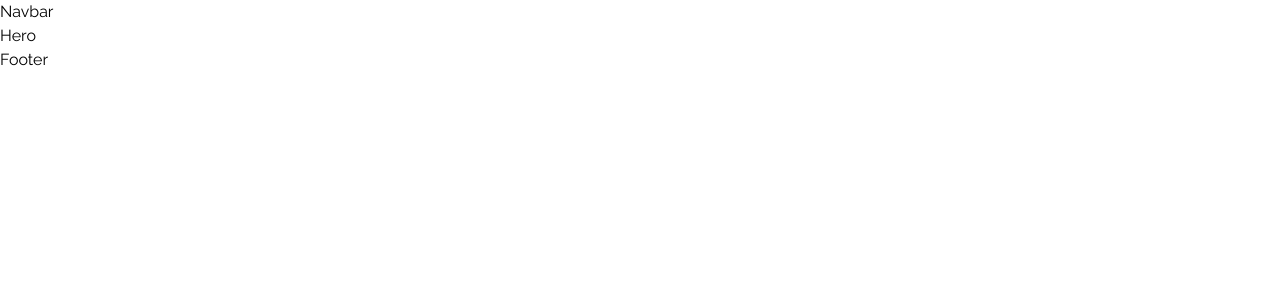
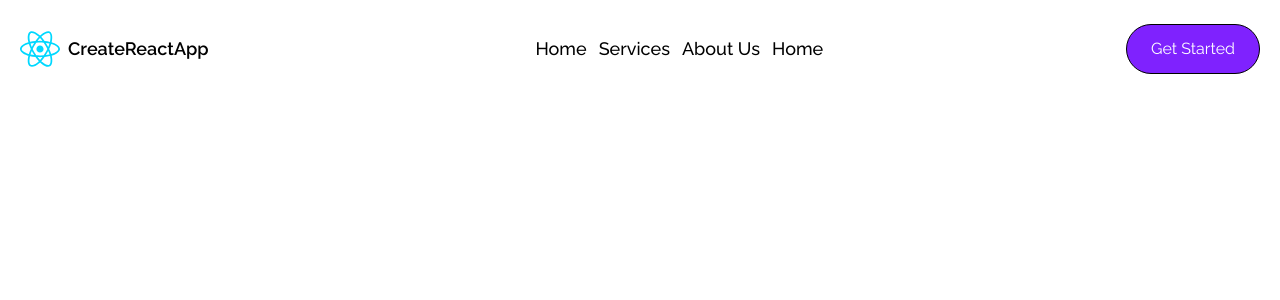
Before and after one commit to shuntaro731/new-react-landing, a React (Vite) app: page / in a window 1280 px wide. Shown: the top 300 px of the page. Built offline with nearby package versions, Linux system fonts and the light colour scheme.

Commit message:
feat: NavBar

```diff
--- a/src/components/elements/Footer.tsx
+++ b/src/components/elements/Footer.tsx
@@ -1,5 +1,5 @@
 const Footer = () => {
-  return <div>Footer</div>;
+  return <div></div>;
 };
 
 export default Footer;
--- a/src/components/elements/Navbar.tsx
+++ b/src/components/elements/Navbar.tsx
@@ -1,7 +1,55 @@
-const navItems = [];
+import Container from "../shared/Container";
+import logo from "../../assets/react.svg";
+import NavItem from "../shared/NavItem";
+import BtnLink from "../shared/BtnLink";
+
+const navItems = [
+  { href: "#", text: "Home" },
+  { href: "#service", text: "Services" },
+  { href: "#about-us", text: "About Us" },
+  { href: "#contact", text: "Home" },
+];
 
 const Navbar = () => {
-  return <div>Navbar</div>;
+  return (
+    <header className="absolute inset-x-0 top-0 z-50 py-6">
+      <Container>
+        <nav className="w-full flex justify-between gap-6 relative">
+          <div className="min-w-max inline-flex relative">
+            <a href="/" className="relative flex items-center gap-2">
+              <img src={logo} alt="logo" className="w-10 h-10" />
+              <div className="inline-flex text-lg font-semibold items-center">
+                CreateReactApp
+              </div>
+            </a>
+          </div>
+
+          <div
+            className="flex flex-col lg:flex-row w-full lg:justify-between
+            lg:items-center absolute top-full left-0 lg:static lg:top-0 bg-body
+            border-x border-x-box-border lg:border-x-0 lg:h-auto h-0 overflow-hidden"
+          >
+            <ul
+              className="border-t border-box-border lg:border-t-0 px-6 lg:px-0
+              lg:pt-0 flex flex-col lg:flex-row gap-y-4 gap-x-3 text-lg
+              w-full lg:justify-center lg:items-center"
+            >
+              {navItems.map((item, key) => (
+                <NavItem key={key} href={item.href} text={item.text} />
+              ))}
+            </ul>
+
+            <div
+              className="lg:min-w-max flex items-center sm:w-max w-full pb-6
+              lg:pb-0 border-b border-box-border lg:border-0 px-6 lg:px-0"
+            >
+              <BtnLink href={"#cta"} text={"Get Started"} />
+            </div>
+          </div>
+        </nav>
+      </Container>
+    </header>
+  );
 };
 
 export default Navbar;
--- a/src/components/sections/Hero.tsx
+++ b/src/components/sections/Hero.tsx
@@ -1,5 +1,5 @@
 const Hero = () => {
-  return <section>Hero</section>;
+  return <section></section>;
 };
 
 export default Hero;
--- /dev/null
+++ b/src/components/shared/BtnLink.tsx
@@ -0,0 +1,20 @@
+interface BtnLinkProps {
+  href: string;
+  text: string;
+  className?: string;
+}
+
+const BtnLink = ({ href, text, className = "" }: BtnLinkProps) => {
+  return (
+    <a
+      href={href}
+      className={`px-6 py-3 rounded-full outline-none relative overflow-hidden
+      border bg-violet-600 cursor-pointer transform transition duration-300
+      hover:bg-violet-800 hover:scale-[0.98] ${className}`}
+    >
+      <span className="relative z-10 text-white">{text}</span>
+    </a>
+  );
+};
+
+export default BtnLink;
--- /dev/null
+++ b/src/components/shared/Container.tsx
@@ -0,0 +1,18 @@
+import type { ReactNode } from "react";
+
+interface ContainerProps {
+  children: ReactNode;
+  className?: string;
+}
+
+const Container = ({ children, className }: ContainerProps) => {
+  return (
+    <div
+      className={`mx-auto max-w-7xl w-full px-5 sm:px-8 md:px-14 lg:px-5 ${className}`}
+    >
+      {children}
+    </div>
+  );
+};
+
+export default Container;
--- /dev/null
+++ b/src/components/shared/NavItem.tsx
@@ -0,0 +1,19 @@
+interface NavItemProps {
+  href: string;
+  text: string;
+}
+
+const NavItem = ({ href, text }: NavItemProps) => {
+  return (
+    <li>
+      <a
+        href={href}
+        className="duration-400 font-medium ease-linear hover:text-primary"
+      >
+        {text}
+      </a>
+    </li>
+  );
+};
+
+export default NavItem;
--- a/src/index.css
+++ b/src/index.css
@@ -31,15 +31,15 @@ html.dark{
   }
 
   .text-heading-1 {
-    color: rgb(var(--heading-1));
+    background-color: rgb(var(--heading-1));
   }
 
   .text-heading-2 {
-    color: rgb(var(--heading-2));
+    background-color: rgb(var(--heading-2));
   }
 
   .text-heading-3 {
-    color: rgb(var(--heading-3));
+    background-color: rgb(var(--heading-3));
   }
 }
 
```
Also changed, not shown: 1 other file (tests, documents, lock files or other folders).
